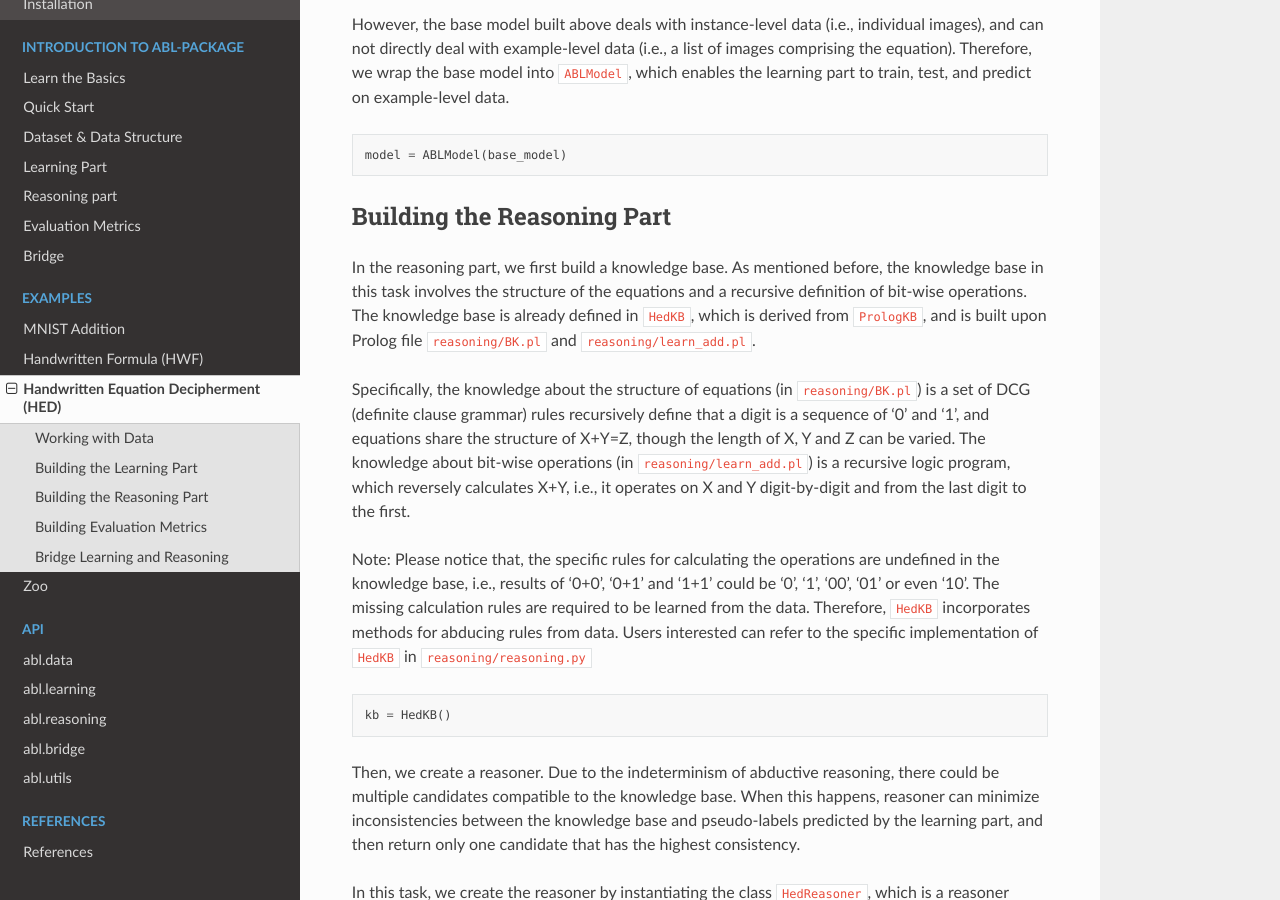
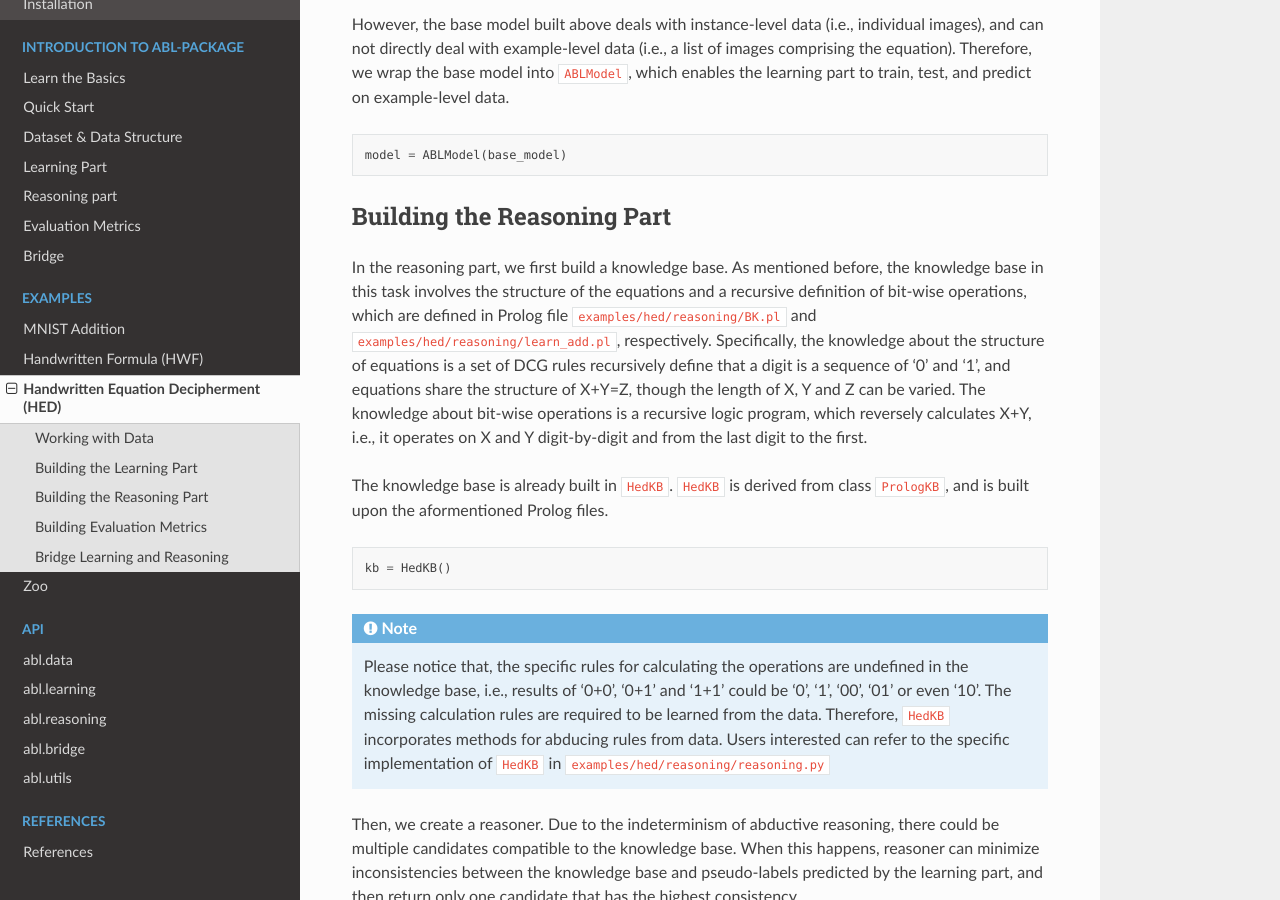
Before and after one commit to AbductiveLearning/ABLkit, a Sphinx documentation site: the page built from docs/Examples/HED.rst, in a window 1280 px wide and 900 px high, scrolled down 3403 px. Built offline with Sphinx 7.4.7 and the Read the Docs theme 2.0.0, drawn with Linux system fonts in a browser that asks for light colours.

Commit message:
[ENH] add dynamic budget in zoopt, revise hed

```diff
--- a/docs/Examples/HED.rst
+++ b/docs/Examples/HED.rst
@@ -208,31 +208,33 @@ Building the Reasoning Part
 
 In the reasoning part, we first build a knowledge base. As mentioned
 before, the knowledge base in this task involves the structure of the
-equations and a recursive definition of bit-wise operations. The
-knowledge base is already defined in ``HedKB``, which is derived from
-``PrologKB``, and is built upon Prolog file ``reasoning/BK.pl`` and
-``reasoning/learn_add.pl``.
+equations and a recursive definition of bit-wise operations, which are
+defined in Prolog file ``examples/hed/reasoning/BK.pl``
+and ``examples/hed/reasoning/learn_add.pl``, respectively.
+Specifically, the knowledge about the structure of equations is a set of DCG
+rules recursively define that a digit is a sequence of ‘0’ and ‘1’, and
+equations share the structure of X+Y=Z, though the length of X, Y and Z
+can be varied. The knowledge about bit-wise operations is a recursive
+logic program, which reversely calculates X+Y, i.e., it operates on
+X and Y digit-by-digit and from the last digit to the first.
 
-Specifically, the knowledge about the structure of equations (in
-``reasoning/BK.pl``) is a set of DCG (definite clause grammar) rules
-recursively define that a digit is a sequence of ‘0’ and ‘1’, and
-equations share the structure of X+Y=Z, though the length of X, Y and Z
-can be varied. The knowledge about bit-wise operations (in
-``reasoning/learn_add.pl``) is a recursive logic program, which
-reversely calculates X+Y, i.e., it operates on X and Y digit-by-digit
-and from the last digit to the first.
-
-Note: Please notice that, the specific rules for calculating the
-operations are undefined in the knowledge base, i.e., results of ‘0+0’,
-‘0+1’ and ‘1+1’ could be ‘0’, ‘1’, ‘00’, ‘01’ or even ‘10’. The missing
-calculation rules are required to be learned from the data. Therefore,
-``HedKB`` incorporates methods for abducing rules from data. Users
-interested can refer to the specific implementation of ``HedKB`` in
-``reasoning/reasoning.py``
+The knowledge base is already built in ``HedKB``.
+``HedKB`` is derived from class ``PrologKB``, and is built upon the aformentioned Prolog
+files.
 
 .. code:: ipython3
 
     kb = HedKB()
+
+.. note::
+
+    Please notice that, the specific rules for calculating the
+    operations are undefined in the knowledge base, i.e., results of ‘0+0’,
+    ‘0+1’ and ‘1+1’ could be ‘0’, ‘1’, ‘00’, ‘01’ or even ‘10’. The missing
+    calculation rules are required to be learned from the data. Therefore,
+    ``HedKB`` incorporates methods for abducing rules from data. Users
+    interested can refer to the specific implementation of ``HedKB`` in
+    ``examples/hed/reasoning/reasoning.py``
 
 Then, we create a reasoner. Due to the indeterminism of abductive
 reasoning, there could be multiple candidates compatible to the
```
Also changed, not shown: 3 other files.
